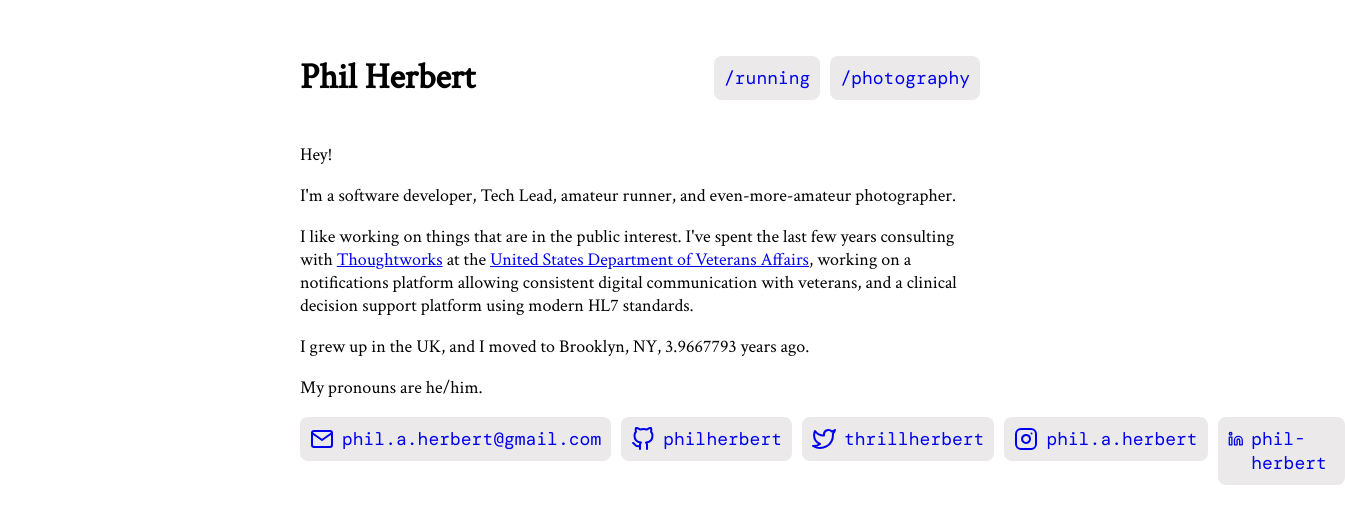
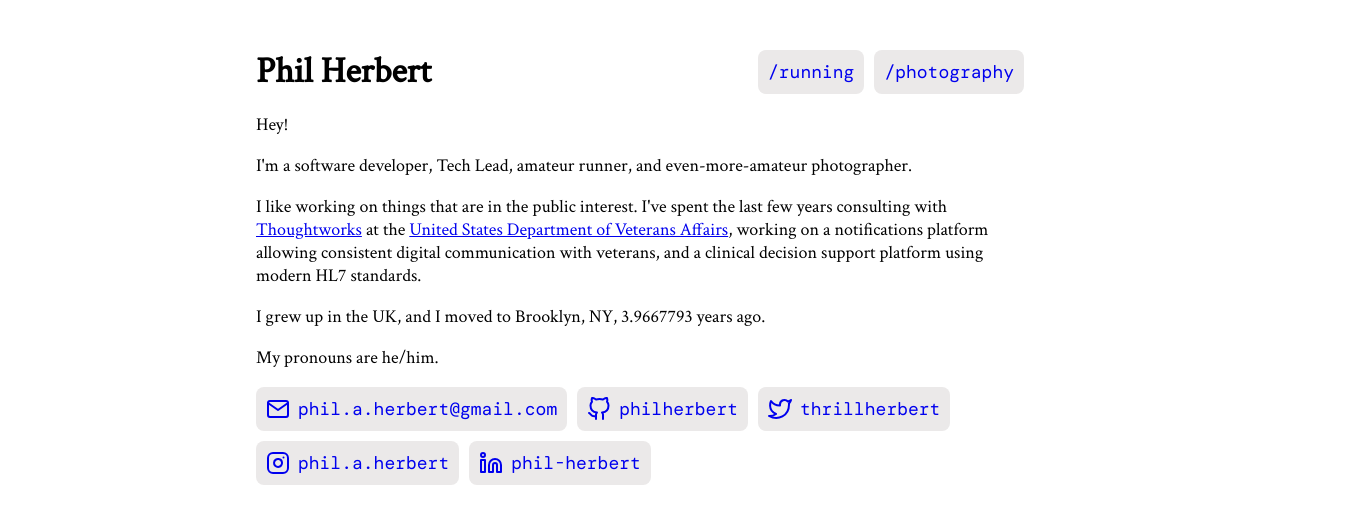
Before and after one commit to philherbert/philherbert.github.io, a plain HTML site: page index.html in a window 1280 px wide. Shown: the whole page, 1345 px wide, since content can reach past the window. Drawn offline with nearby package versions, Linux system fonts and the light colour scheme.

Commit message:
adds responsive media queries

```diff
--- a/index.css
+++ b/index.css
@@ -3,14 +3,20 @@
 
 body {
     font-family: 'Crimson Text', sans-serif;
-    margin: 30px 300px;
     font-size: 18px;
+    margin: 2vh 2vh;
 }
 
 header {
     display: flex;
+    flex-wrap: wrap;
     justify-content: space-between;
     align-items: center;
+    margin-bottom: 0.67em;
+}
+
+header h1 {
+    margin: 0;
 }
 
 ul {
@@ -18,6 +24,7 @@ ul {
     padding: 0;
     margin: 0;
     display: flex;
+    flex-wrap: wrap;
     gap: 10px;
 }
 
@@ -42,3 +49,38 @@ ul > li > a > svg {
 #map {
     height: 800px;
 }
+
+/* For extremely small screen devices (595px and below) */
+@media only screen and (max-width: 595px) {
+    body {
+        margin: 3vh 10vw;
+    }
+}
+
+/* Small devices (portrait tablets and large phones, 600px and up) */
+@media only screen and (min-width: 595px) {
+    body {
+        margin: 4vh 10vw;
+    }
+}
+
+/* Medium devices (landscape tablets, 768px and up) */
+@media only screen and (min-width: 768px) {
+    body {
+        margin: 6vh 10vw;
+    }
+}
+
+/* Large devices (laptops/desktops, 992px and up) */
+@media only screen and (min-width: 992px) {
+    body {
+        margin: 6vh 15vw;
+    }
+}
+
+/* Extra large devices (large laptops and desktops, 1200px and up) */
+@media only screen and (min-width: 1200px) {
+    body {
+        margin: 6vh 20vw;
+    }
+}
--- a/index.html
+++ b/index.html
@@ -1,5 +1,6 @@
 <html lang="en">
     <head>
+        <meta name="viewport" content="width=device-width, initial-scale=1">
         <title>
             Phil Herbert
         </title>
```
